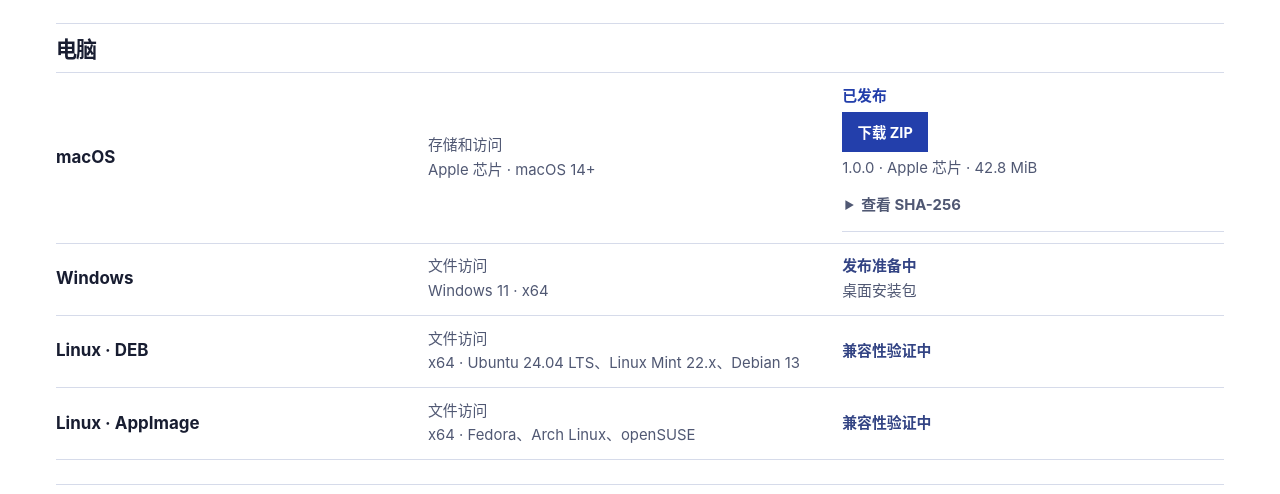
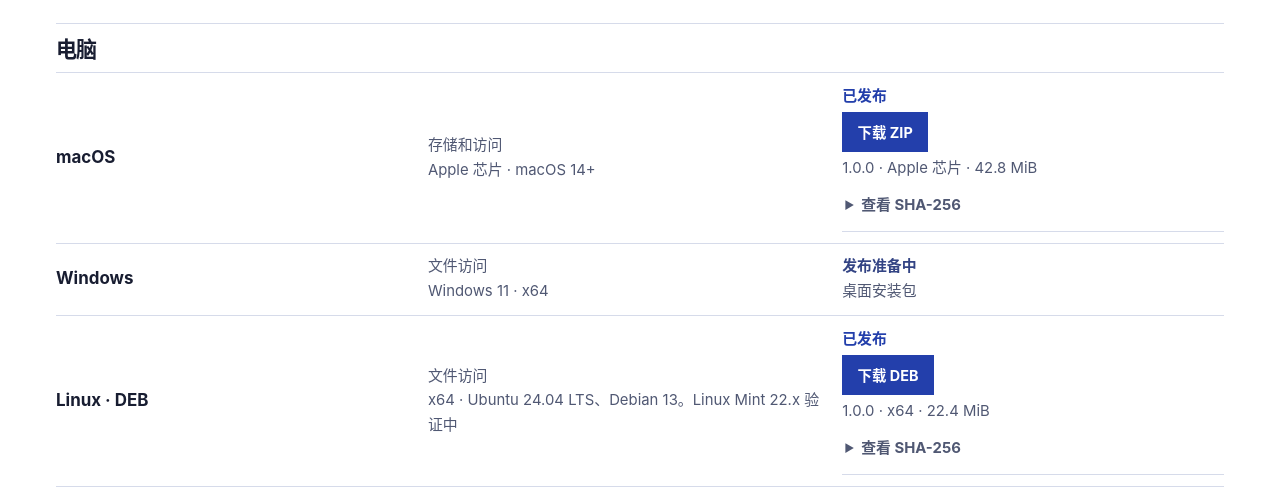
Before and after one commit to Longdabo/nasfilem-site, a plain HTML site: page download/index.html in a window 1280 px wide. Shown: the part 245-739 px from the top of the page. Drawn offline with Linux system fonts and the light colour scheme.

Commit message:
Publish the BeaverNAS Linux DEB download

```diff
--- a/assets/releases.js
+++ b/assets/releases.js
@@ -8,5 +8,13 @@ window.beaverNasReleases = {
       "details": "1.0.0 · Apple 芯片 · 42.8 MiB",
       "sha256": "fd99cd808905dab81c6d81b3577bc17443dfb8ef55a12f5f3f0324184a666296"
     }
+  ],
+  "linux-deb": [
+    {
+      "label": "下载 DEB",
+      "url": "https://github.com/Longdabo/nasfilem-site/releases/download/v1.0.0/BeaverNAS-Linux-amd64.deb",
+      "details": "1.0.0 · x64 · 22.4 MiB",
+      "sha256": "9b0d0b4378f76c0c6bd86edd332aef498777eb3e4401ad976b5704759873f08b"
+    }
   ]
 };
--- a/download/index.html
+++ b/download/index.html
@@ -27,7 +27,7 @@
     <h2 id="desktop-title">电脑</h2>
     <article class="download-row" data-platform="mac"><h3>macOS</h3><p><span>存储和访问</span>Apple 芯片 · macOS 14+</p><div class="download-links"><span class="release-status" data-status>测试中</span><div data-download>正式版通过公证后提供 DMG</div></div></article>
     <article class="download-row" data-platform="windows"><h3>Windows</h3><p><span>文件访问</span>Windows 11 · x64</p><div class="download-links"><span class="release-status" data-status>发布准备中</span><div data-download>桌面安装包</div></div></article>
-    <article class="download-row" data-platform="linux-deb"><h3>Linux · DEB</h3><p><span>文件访问</span>x64 · Ubuntu 24.04 LTS、Linux Mint 22.x、Debian 13</p><div class="download-links"><span class="release-status" data-status>兼容性验证中</span><div data-download></div></div></article>
+    <article class="download-row" data-platform="linux-deb"><h3>Linux · DEB</h3><p><span>文件访问</span>x64 · Ubuntu 24.04 LTS、Debian 13。Linux Mint 22.x 验证中</p><div class="download-links"><span class="release-status" data-status>兼容性验证中</span><div data-download></div></div></article>
     <article class="download-row" data-platform="linux-appimage"><h3>Linux · AppImage</h3><p><span>文件访问</span>x64 · Fedora、Arch Linux、openSUSE</p><div class="download-links"><span class="release-status" data-status>兼容性验证中</span><div data-download></div></div></article>
   </section>
   <section class="download-group" aria-labelledby="mobile-title">
```
